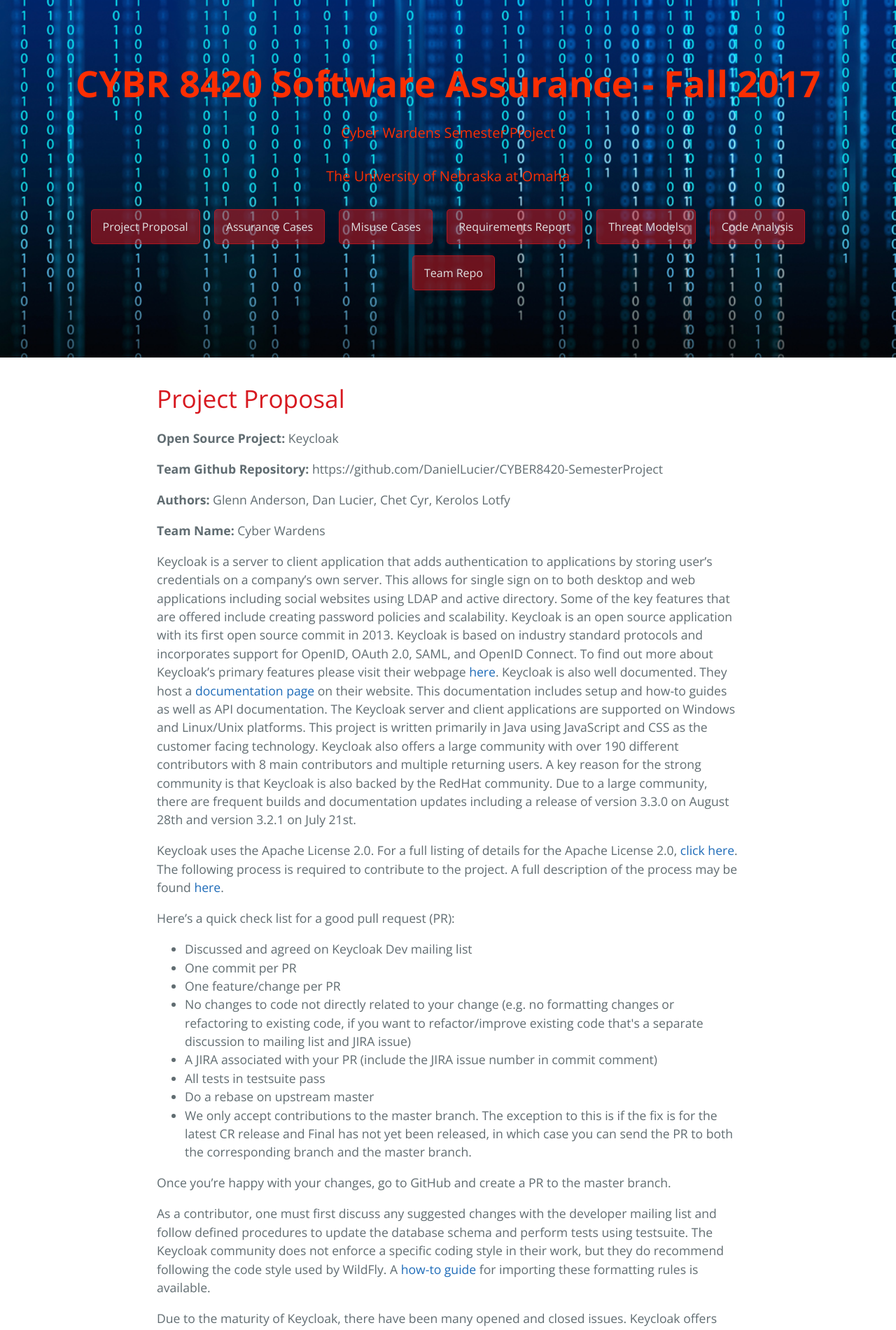
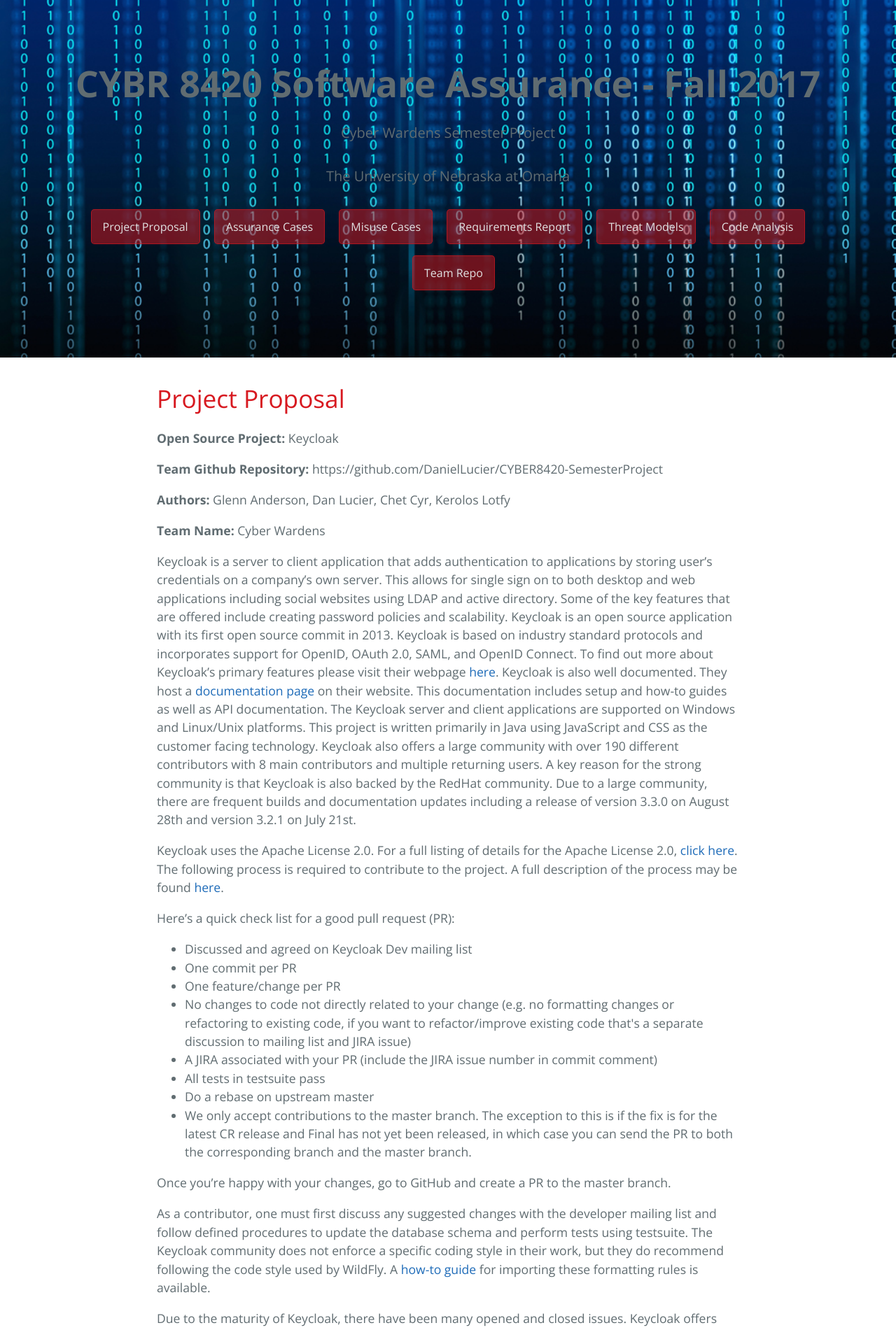
Before and after one commit to DanielLucier/CYBER8420-SemesterProject, a Jekyll site: the page built from index.md, in a window 1280 px wide. Shown: the top 1901 px of the page at 70% size. Built offline with Jekyll 4.4.1, drawn with Linux system fonts in a browser that asks for light colours.

Commit message:
Update stylesheet.css

```diff
--- a/misc/assets/stylesheets/stylesheet.css
+++ b/misc/assets/stylesheets/stylesheet.css
@@ -54,7 +54,7 @@ a {
       margin-left: 0; } }
 
 .page-header {
-  color: #FC2E02;
+  color: ##808080;
   text-align: center;
   background-image: url('../images/headerimage.jpg');
   background-position: center;
```
